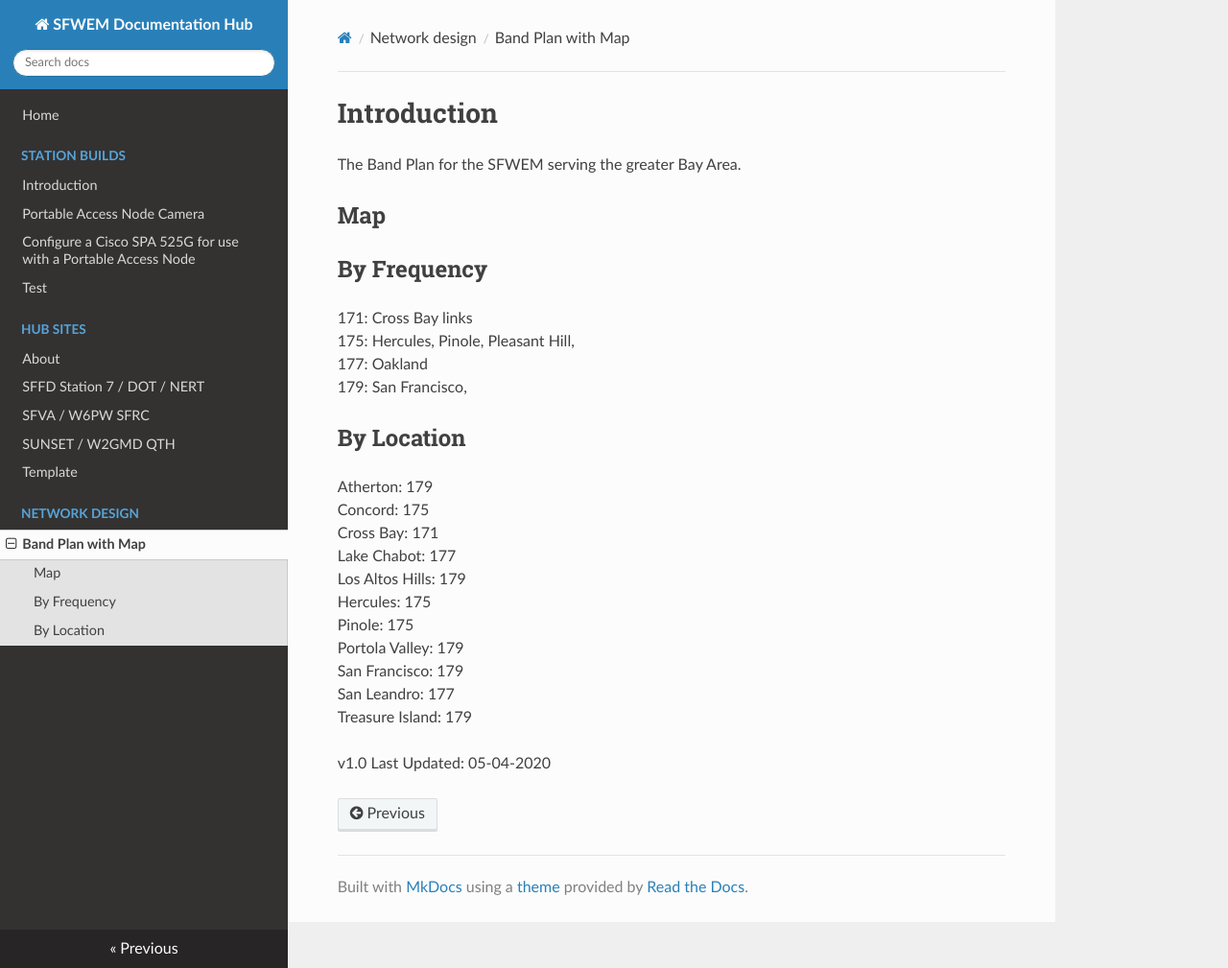
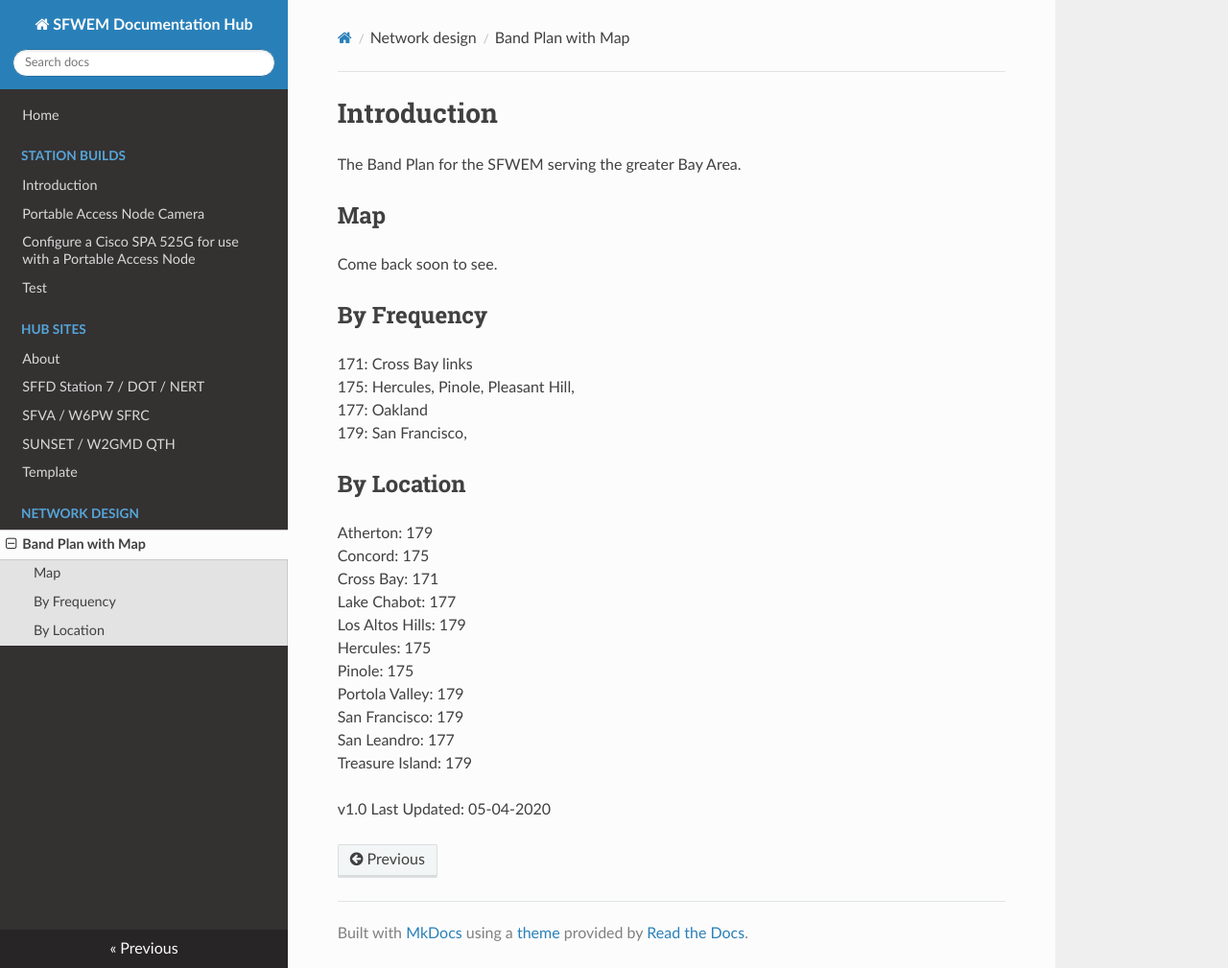
Before and after one commit to sfwem/SFWEM-Docs, an MkDocs documentation site: the page built from docs/network_design/band_plan.md, in a window 1280 px wide and 1009 px high. Shown: the whole window at 96% size. Built offline with MkDocs 1.6.1, drawn with Linux system fonts in a browser that asks for light colours; nearby versions of some CDN libraries.

Commit message:
Update band_plan.md

```diff
--- a/docs/network_design/band_plan.md
+++ b/docs/network_design/band_plan.md
@@ -5,6 +5,7 @@ title: Band Plan with Map
 The Band Plan for the SFWEM serving the greater Bay Area.
 
 ## Map
+Come back soon to see.
 
 ## By Frequency
 171: Cross Bay links<BR>
```
